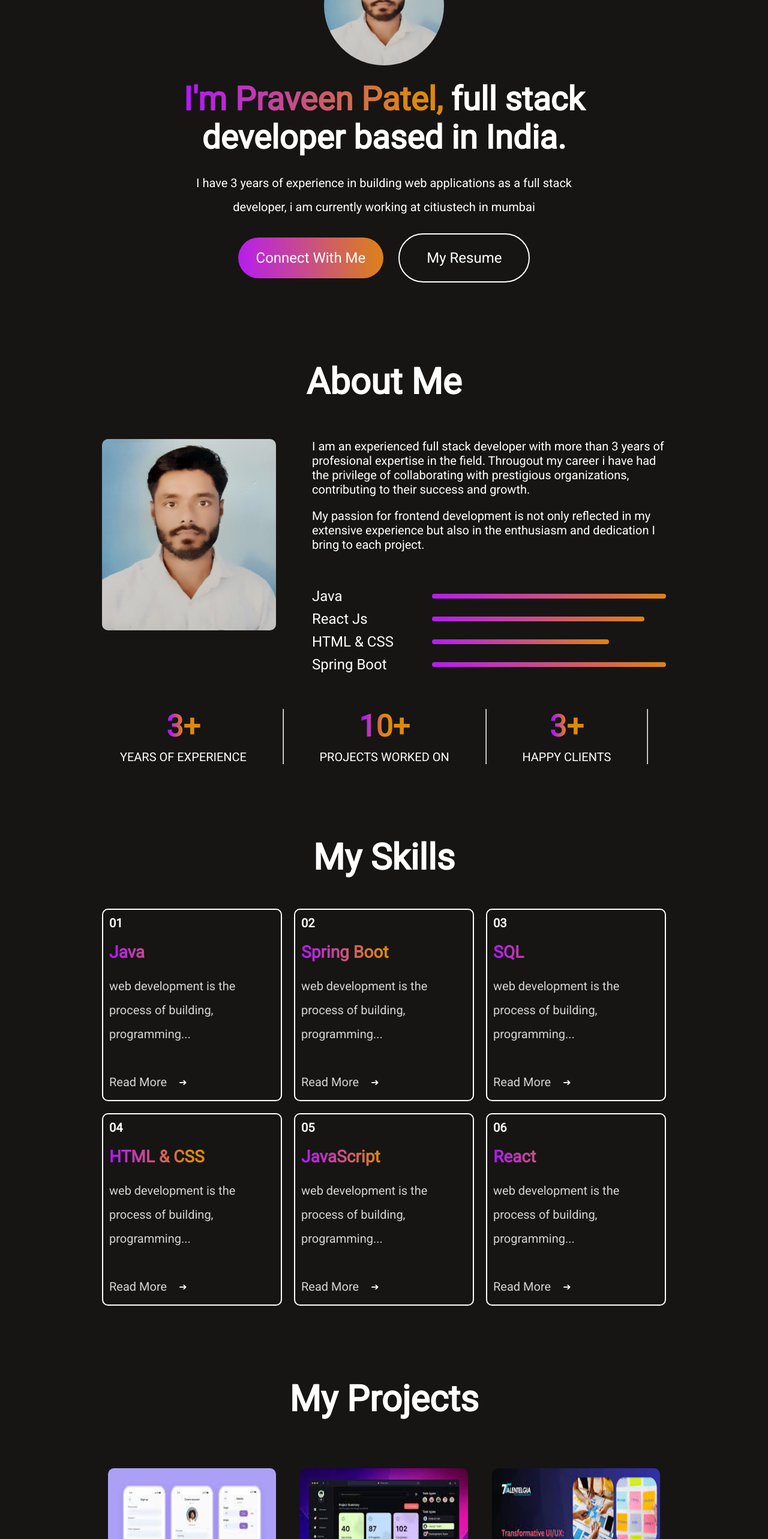
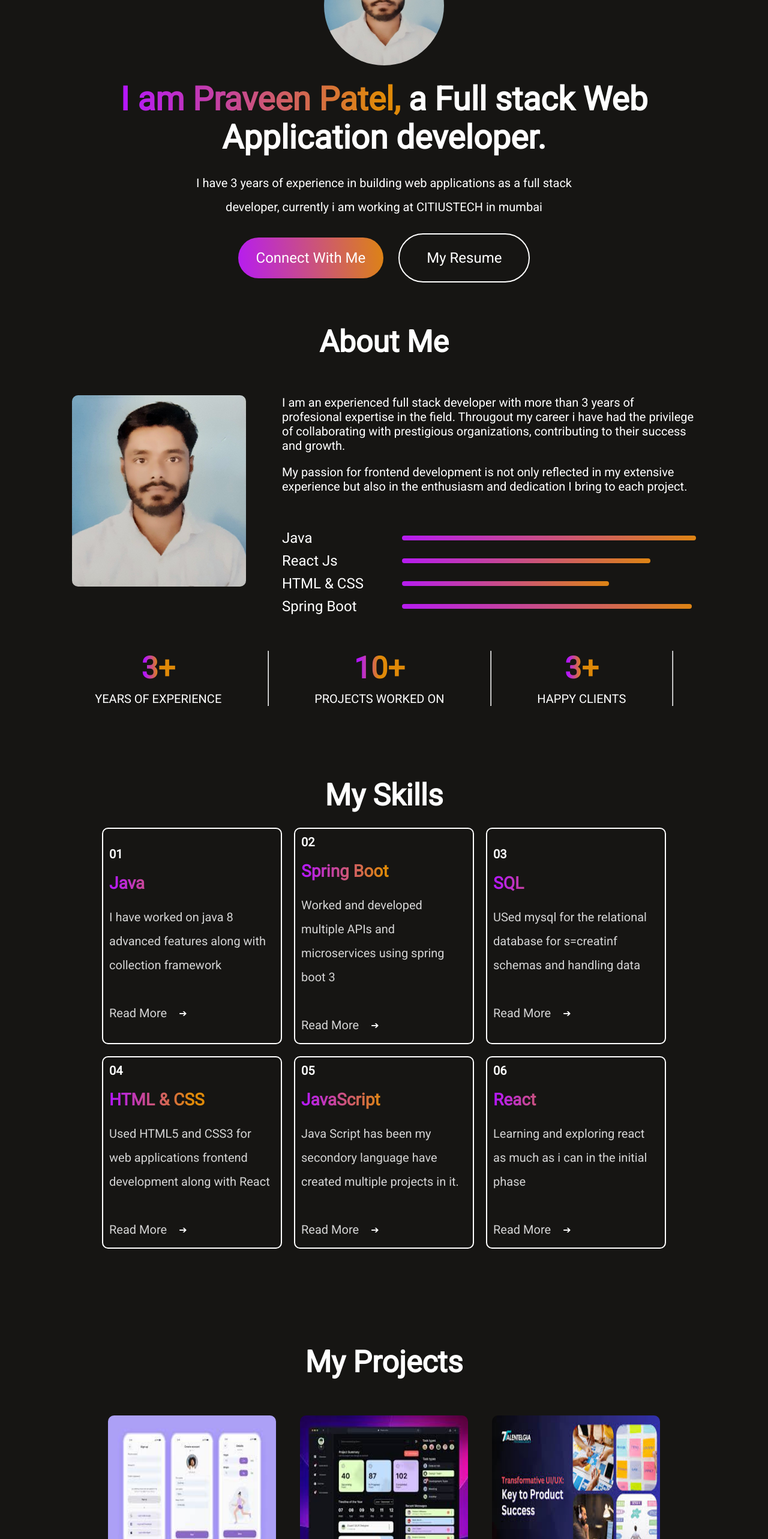
Before and after one commit to patelpraveen110/portfolio, a React (Vite) app: page / in a window 1280 px wide. Shown: the part 220-2786 px from the top of the page at 60% size. Built offline with nearby package versions, Linux system fonts and the light colour scheme.

Commit message:
pretifying

```diff
--- a/src/Components/About/About.css
+++ b/src/Components/About/About.css
@@ -4,7 +4,7 @@
     align-items: center;
     justify-content: center;
     gap: 60px;
-    margin: 80px 170px;
+    margin: 20px 120px;
 }
 .about-title{
     position: relative;
@@ -14,7 +14,7 @@
 }
 .about-title h1{
    padding: 0px 30px;
-   font-size: 60px;
+   font-size: 50px;
    font-weight: 600;
 }
  .about-sections{
--- a/src/Components/Contact/Contact.css
+++ b/src/Components/Contact/Contact.css
@@ -11,7 +11,7 @@
 }
 .contact-title h1{
     padding: 0px 30px;
-    font-size: 60px;
+    font-size: 50px;
     font-weight: 600;
 }
 .contact-section{
--- a/src/Components/Hero/Hero.jsx
+++ b/src/Components/Hero/Hero.jsx
@@ -8,8 +8,8 @@ const Hero = () => {
   return (
     <div id='home' className="hero">
         <img src={profile_img} alt="" className='profile-image'/>
-        <h1><span>I'm Praveen Patel,</span> full stack developer based in India.</h1>
-        <p>I have 3 years of experience in building web applications as a full stack developer, i am currently working at citiustech in mumbai</p>
+        <h1><span>I am Praveen Patel, </span> a Full stack Web Application developer.</h1>
+        <p>I have 3 years of experience in building web applications as a full stack developer, currently i am working at CITIUSTECH in mumbai</p>
         <div className="hero-action">
             <div className="hero-connect"><AnchorLink className='anchor-link' offset={50} href='#contact'>Connect With Me</AnchorLink></div>
             <div className="hero-resume">My Resume</div>
--- a/src/Components/MyWork/MyWork.css
+++ b/src/Components/MyWork/MyWork.css
@@ -3,15 +3,15 @@
     flex-direction: column;
     align-items: center;
     justify-content: center;
-    gap: 80px;
-    margin: 80px 170px;
+    gap: 60px;
+    margin: 120px 120px;
 }
 .mywork-title{
     position: relative;
 }
 .mywork-title h1{
     padding: 0px 30px;
-    font-size: 60px;
+    font-size: 50px;
     font-weight: 600;
 }
 .mywork-container{
@@ -41,7 +41,7 @@
     padding: 20px 40px;
     font-size: 20px;
     font-weight: 500;
-    margin-bottom: 80px;
+    margin-bottom: 10px;
     transition: 0.6s;
     cursor: pointer;
 }
--- a/src/Components/MyWork/MyWork.jsx
+++ b/src/Components/MyWork/MyWork.jsx
@@ -1,6 +1,6 @@
-import React from 'react'
-import './MyWork.css'
-import Mywork_data from '../../assets/mywork_data'
+import React from 'react';
+import './MyWork.css';
+import Mywork_data from '../../assets/mywork_data';
 
 const MyWork = () => {
   return (
@@ -9,16 +9,18 @@ const MyWork = () => {
         <h1>My Projects</h1>
       </div>
       <div className="mywork-container">
-             {Mywork_data.map((work,index)=>{
-                return <img key={index} src={work.w_img} alt="" />
-             })}
+        {Mywork_data.map((work, index) => (
+          <a key={index} href={work.w_link} target="_blank" rel="noopener noreferrer">
+            <img src={work.w_img} alt={`Project ${index + 1}`} />
+          </a>
+        ))}
       </div>
-        <div className="mywork-show-more">
+      {/* <div className="mywork-show-more">
         <p>Show More</p>
         <span className="arrow">&#10132;</span>
+      </div> */}
     </div>
-    </div>
-  )
-}
+  );
+};
 
-export default MyWork
+export default MyWork;
--- a/src/Components/Services/Services.css
+++ b/src/Components/Services/Services.css
@@ -3,7 +3,7 @@
     flex-direction: column;
     align-items: center;
     justify-content: center;
-    gap: 50px;
+    gap: 25px;
     margin: 80px 170px;
 }
 .services-title{
@@ -11,7 +11,7 @@
 }
 .services-title h1{
     padding: 0px 30px;
-    font-size: 60px;
+    font-size: 50px;
     font-weight: 600;
 }
 .services-format{
--- a/src/assets/mywork_data.js
+++ b/src/assets/mywork_data.js
@@ -1,40 +1,46 @@
-import project1 from './project1.png'
-import project2 from './project2.png'
-import project3 from './project3.png'
-import project4 from './project4.png'
-import project5 from './project5.png'
-import project6 from './project6.png'
+import project1 from './project1.png';
+import project2 from './project2.png';
+import project3 from './project3.png';
+import project4 from './project4.png';
+import project5 from './project5.png';
+import project6 from './project6.png';
 
 const mywork_data = [
   {
-        w_no:1,
-        w_name:"Java",
-        w_img:project1
+    w_no: 1,
+    w_name: "Java",
+    w_img: project1,
+    w_link: "https://github.com/patelpraveen110/banking-app"
   },
   {
-        w_no:2,
-        w_name:"Spring Boot",
-        w_img:project2
+    w_no: 2,
+    w_name: "Spring Boot",
+    w_img: project2,
+    w_link: "https://github.com/patelpraveen110/banking-app"
   },
   {
-        w_no:3,
-        w_name:"SQL",
-        w_img:project3
+    w_no: 3,
+    w_name: "SQL",
+    w_img: project3,
+    w_link: "https://github.com/patelpraveen110/banking-app"
   },
   {
-        w_no:4,
-        w_name:"HTML & CSS",
-        w_img:project4
+    w_no: 4,
+    w_name: "HTML & CSS",
+    w_img: project4,
+    w_link: "https://digitalvitae.netlify.app/"
   },
   {
-        w_no:5,
-        w_name:"JavaScript",
-        w_img:project5
+    w_no: 5,
+    w_name: "JavaScript",
+    w_img: project5,
+    w_link: "https://github.com/patelpraveen110/banking-app"
   },
   {
-        w_no:6,
-        w_name:"React",
-        w_img:project6
+    w_no: 6,
+    w_name: "React",
+    w_img: project6,
+    w_link: "https://github.com/patelpraveen110/banking-app"
   }
 ];
 
--- a/src/assets/services_data.js
+++ b/src/assets/services_data.js
@@ -2,32 +2,32 @@ const Services_Data=[
     {
         s_no:"01",
         s_name:"Java",
-        s_desc:"web development is the process of building, programming..."
+        s_desc:"I have worked on java 8 advanced features along with collection framework"
     },
     {
         s_no:"02",
         s_name:"Spring Boot",
-        s_desc:"web development is the process of building, programming..."
+        s_desc:"Worked and developed multiple APIs and microservices using spring boot 3"
     },
     {
         s_no:"03",
         s_name:"SQL",
-        s_desc:"web development is the process of building, programming..."
+        s_desc:"USed mysql for the relational database for s=creatinf schemas and handling data"
     },
     {
         s_no:"04",
         s_name:"HTML & CSS",
-        s_desc:"web development is the process of building, programming..."
+        s_desc:"Used HTML5 and CSS3 for web applications frontend development along with React"
     },
     {
         s_no:"05",
         s_name:"JavaScript",
-        s_desc:"web development is the process of building, programming..."
+        s_desc:"Java Script has been my secondory language have created multiple projects in it."
     },
     {
         s_no:"06",
         s_name:"React",
-        s_desc:"web development is the process of building, programming..."
+        s_desc:"Learning and exploring react as much as i can in the initial phase"
     }
 ];
 
```
Lines whose indentation alone changed are shown as unchanged.
